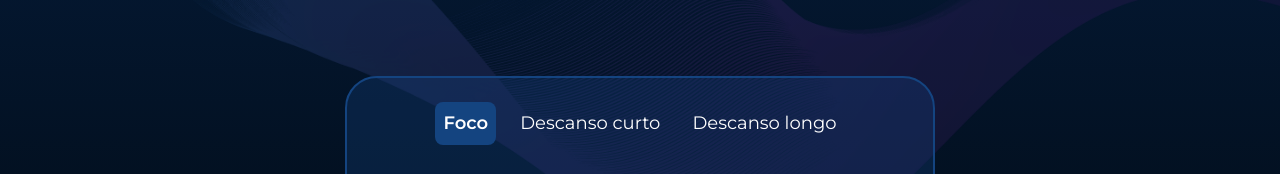
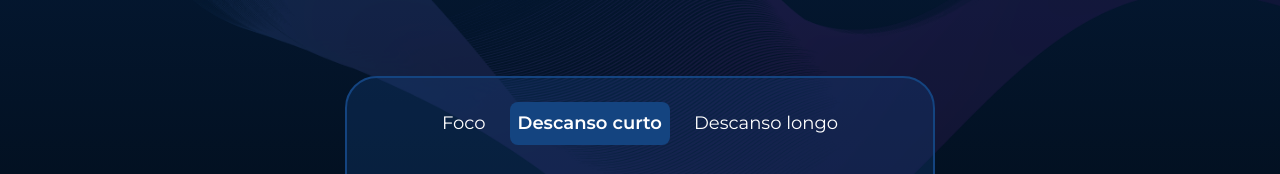
Before and after one commit to DaviMotaDev/Pomodoro, a plain HTML site: page index.html in a window 1280 px wide. Both pictures are taken after a click on the button "Descanso curto". Shown: the part 548-722 px from the top of the page. Drawn offline with nearby package versions, Linux system fonts and the light colour scheme; a web font is replaced by a local one.

Commit message:
manipulando Btn

```diff
--- a/script.js
+++ b/script.js
@@ -4,22 +4,27 @@ const curtoBt = document.querySelector('.app__card-button--curto')
 const longoBt = document.querySelector('.app__card-button--longo')
 const banner = document.querySelector('.app__image')
 const titulo = document.querySelector('.app__title')
-
-const displayTempo = document.querySelector('#timer')
+const botoes = document.querySelectorAll('.app__card-button')
 
 focoBt.addEventListener('click', () => {
     alterarContexto('foco')
+    focoBt.classList.add('active')
 })
 
 curtoBt.addEventListener('click', () => {
     alterarContexto('descanso-curto')
+    curtoBt.classList.add('active')
 })
 
 longoBt.addEventListener('click', () => {
     alterarContexto('descanso-longo')
+    longoBt.classList.add('active')
 })
 
 function alterarContexto(contexto) {
+    botoes.forEach(function (contexto){
+        contexto.classList.remove('active')
+    })
     html.setAttribute('data-contexto', contexto)
     banner.setAttribute('src', `/imagens/${contexto}.png`)
     switch (contexto) {
@@ -42,4 +47,4 @@ function alterarContexto(contexto) {
             `
             break
     }
-}s
+}
```
Also changed, not shown: index.html (+2 -2 lines).
